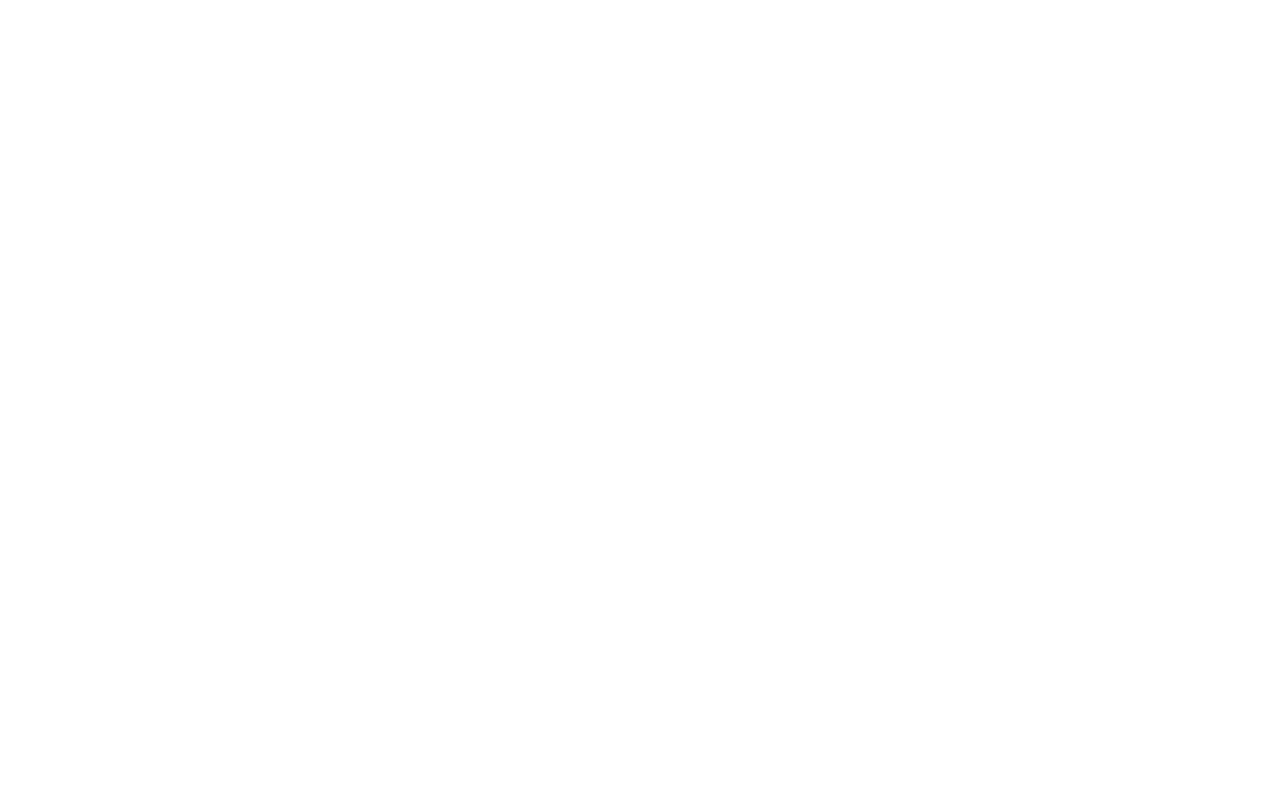
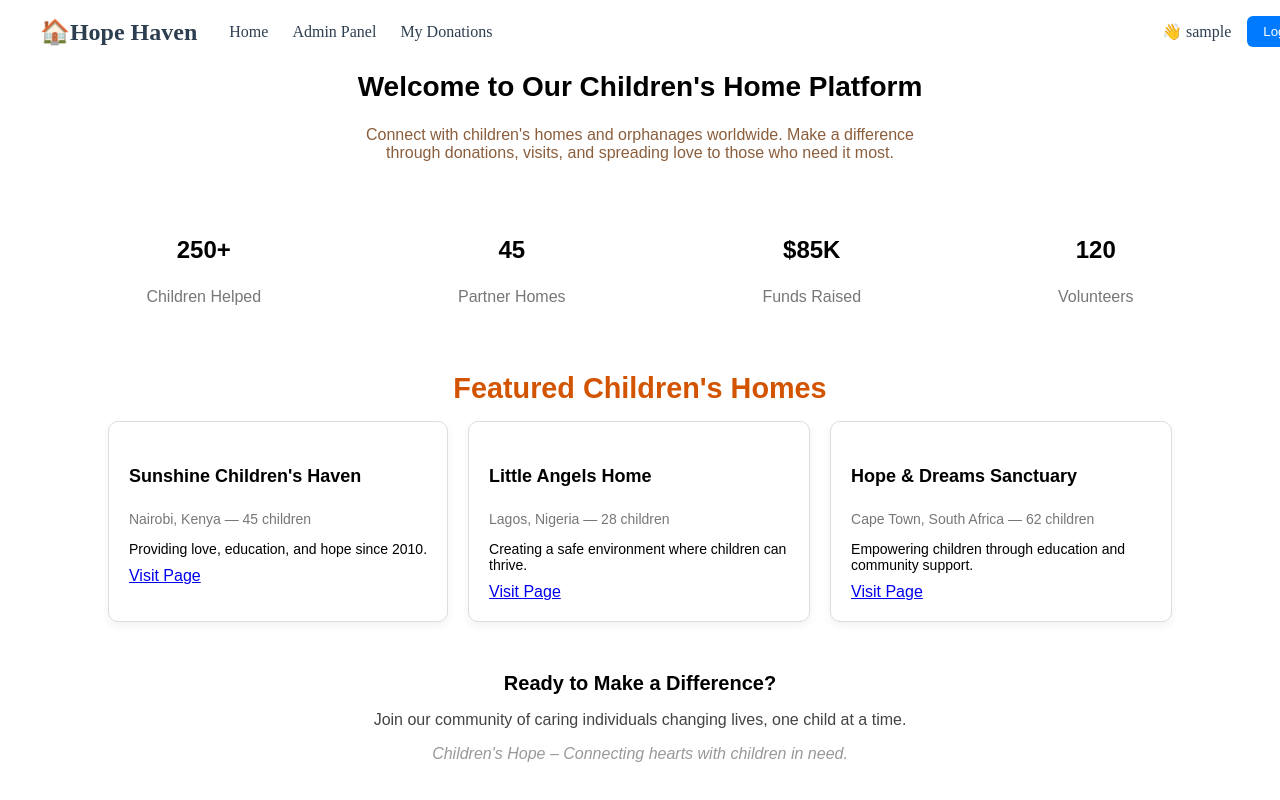
Before and after one commit to Johnkamau106/phase-5-project, a React (Vite) app in the folder frontend/: page /home in a window 1280 px wide. Before the commit this address had no page. Shown: the top 800 px of the page. Built offline with nearby package versions, Linux system fonts and the light colour scheme; sample sign-in values are in the browser's storage.

Commit message:
feat: add UserNavBar component with dynamic user links and styling

```diff
--- a/frontend/src/App.jsx
+++ b/frontend/src/App.jsx
@@ -10,20 +10,22 @@ import HomeDetail from './pages/home/HomeDetail.jsx';
 import AdminDashboard from './pages/admin/AdminDashboard';
 import CaregiverDashboard from './pages/caregiver/CaregiverDashboard';
 import DonorDashboard from './pages/donor/DonorDashboard';
+import UserNavBar from './context/UserNavBar.jsx';
 
 const App = () => {
   const userRole = localStorage.getItem('role'); // Simulated login role
+   const username = localStorage.getItem('username'); // Simulated username
 
-
+  const user = userRole ? { role: userRole, username } : null;
 
   const renderDashboard = () => {
     switch (userRole) {
       case 'admin':
-        return <AdminDashboard />;
+        return <AdminDashboard user={user} />;
       case 'caregiver':
-        return <CaregiverDashboard />;
+        return <CaregiverDashboard user={user} />;
       case 'donor':
-        return <DonorDashboard />;
+        return <DonorDashboard user={user} />;
       default:
         return <Navigate to="/not-found" />;
     }
@@ -32,19 +34,30 @@ const App = () => {
   console.log('Role from localStorage:', userRole);
   return (
     <div className="min-h-screen bg-gray-100">
-      {/* <Navbar /> */}
-      <Routes>
-        <Route path="/" element={<Splash />} />
-        <Route path="/homes" element={<HomePage />} />
-        <Route path="/donations" element={<Donations />} />
-        <Route path="/homes/:id" element={<HomeDetail />} />
+        {/* Show navbar only when logged in */}
+        {user && <UserNavBar user={user} />}
 
-        {/* Dashboards */}
-        <Route path="/dashboard" element={renderDashboard()} />
-        <Route path="/admin" element={<AdminDashboard />} />
-        <Route path="/caregiver" element={<CaregiverDashboard />} />
-        <Route path="/donor" element={<DonorDashboard />} />
-      </Routes>
+
+        <Routes>
+          {/* Public route */}
+          <Route path="/" element={!user ? <Splash /> : <Navigate to="/home" />} />
+
+          {/* Private Routes - require login */}
+          {user ? (
+            <>
+              <Route path="/home" element={<HomePage user={user} />} />
+              <Route path="/homes/:id" element={<HomeDetail user={user} />} />
+              <Route path="/donations" element={<Donations user={user} />} />
+              <Route path="/dashboard" element={renderDashboard()} />
+              <Route path="/admin" element={<AdminDashboard user={user} />} />
+              <Route path="/caregiver" element={<CaregiverDashboard user={user} />} />
+              <Route path="/donor" element={<DonorDashboard user={user} />} />
+            </>
+          ) : (
+            // Redirect if not logged in
+            <Route path="*" element={<Navigate to="/" />} />
+          )}
+        </Routes>
     </div>
 
   );
--- /dev/null
+++ b/frontend/src/context/UserNavBar.css
@@ -0,0 +1,65 @@
+/* UserNavBar.css */
+
+.user-navbar {
+  position: fixed;
+  top: 0;
+  width: 100%;
+  z-index: 999;
+  display: flex;
+  justify-content: space-between;
+  align-items: center;
+  padding: 16px 32px;
+  background-color: rgba(255, 255, 255, 0.1); /* transparent white */
+  backdrop-filter: blur(8px); /* frosted glass effect */
+  border-bottom: 1px solid rgba(255, 255, 255, 0.2);
+}
+
+.navbar-left {
+  display: flex;
+  align-items: center;
+}
+
+.logo {
+  font-size: 1.5rem;
+  font-weight: bold;
+  margin-right: 32px;
+  color: #2c3e50;
+}
+
+.nav-links {
+  list-style: none;
+  display: flex;
+  gap: 24px;
+  margin: 0;
+  padding: 0;
+}
+
+.nav-links li a {
+  text-decoration: none;
+  color: #2c3e50;
+  font-weight: 500;
+}
+
+.nav-links li a:hover {
+  color: #007bff;
+}
+
+.navbar-right {
+  display: flex;
+  align-items: center;
+  gap: 16px;
+  font-weight: 500;
+  color: #2c3e50;
+}
+
+.logout-button {
+  padding: 8px 16px;
+  background-color: #007bff;
+  color: white;
+  border: none;
+  border-radius: 6px;
+  cursor: pointer;
+  font-weight: 500;
+}
+
+.logout-button:hover
--- /dev/null
+++ b/frontend/src/context/UserNavBar.jsx
@@ -0,0 +1,26 @@
+import React from 'react';
+import { Link } from 'react-router-dom';
+import './UserNavBar.css';
+
+const UserNavBar = ({ user }) => {
+  return (
+    <nav className="user-navbar">
+      <div className="navbar-left">
+        <div className="logo">🏠Hope Haven</div>
+        <ul className="nav-links">
+          <li><Link to="/home">Home</Link></li>
+
+          {user?.role === 'admin' && <li><Link to="/admin">Admin Panel</Link></li>}
+          {user?.role === 'caregiver' && <li><Link to="/caregiver">My Children</Link></li>}
+          <li><Link to="/donations">My Donations</Link></li>
+        </ul>
+      </div>
+      <div className="navbar-right">
+        <span>👋 {user?.username}</span>
+        <button className="logout-button">Logout</button>
+      </div>
+    </nav>
+  );
+};
+
+export default UserNavBar;
```
